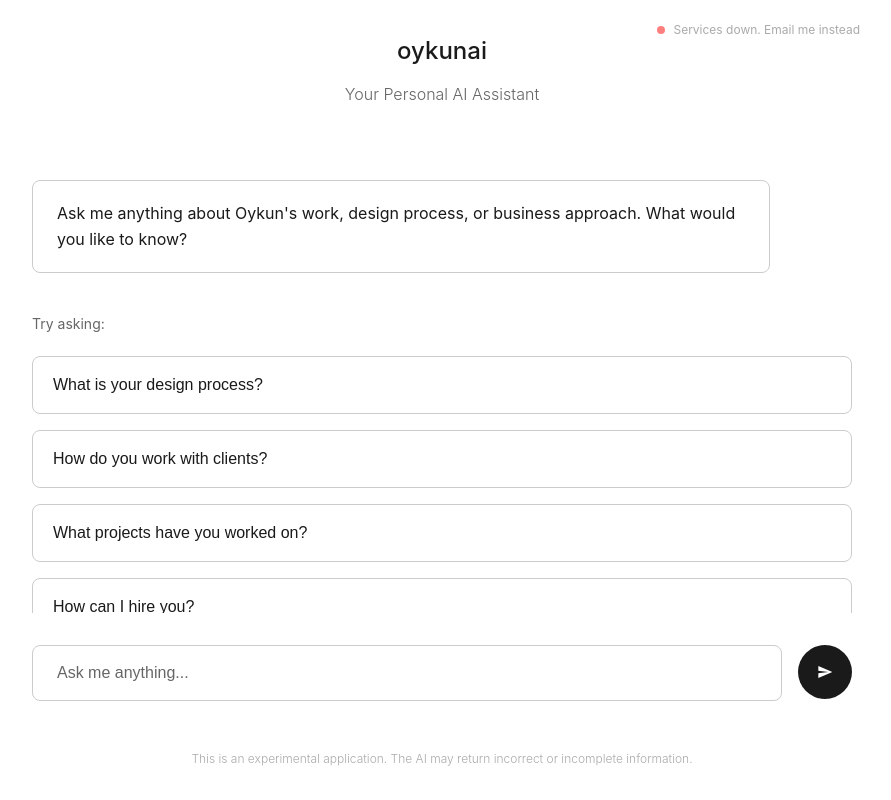
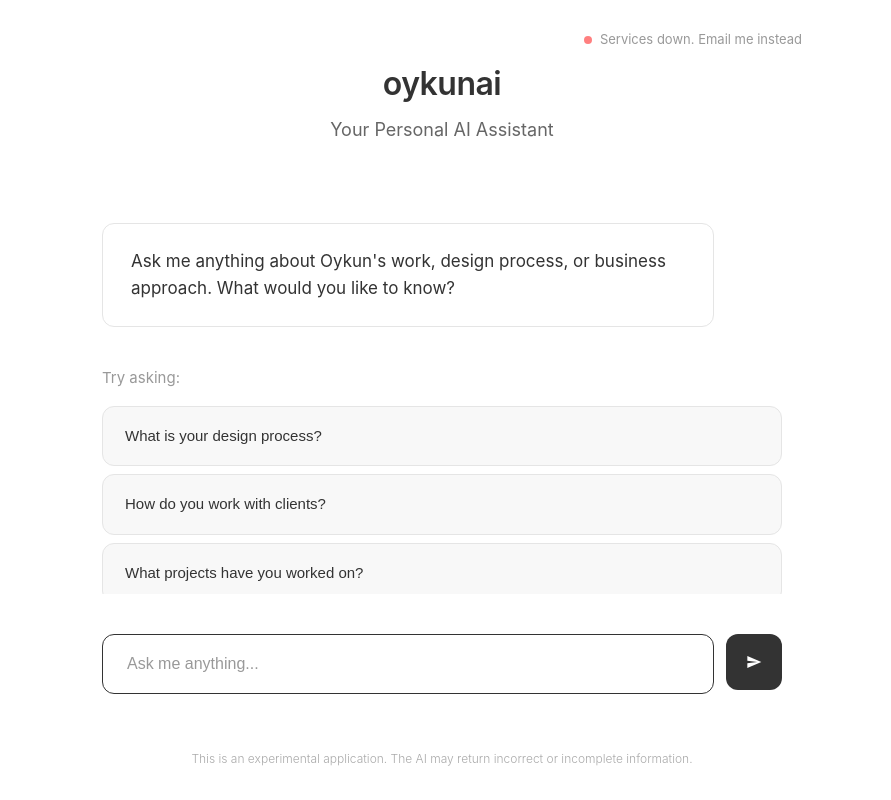
Before and after one commit to oykun/crucial-chat, a website: page public/oykunai/index.html in a window 1280 px wide. Shown: the whole page, without its empty margins (198-1089 px from the left). Drawn offline with Linux system fonts and the light colour scheme; no server answers.

Commit message:
Update design to match Skirano's clean, professional aesthetic
- Increased header padding and made title larger (32px, weight 600)
- Softer color palette: #333333 instead of #1A1A1A, #999999 for secondary text
- Rounded corners increased to 12px for modern feel
- Input field now has clean white background with subtle border
- Button changed from circular to rounded rectangle (12px radius)
- Sample questions have light gray background (#F8F8F8) for subtle distinction
- Increased spacing and padding throughout for better breathing room
- Reduced max-width to 800px for better focus
- More professional, minimal aesthetic matching modern AI interfaces

```diff
--- a/public/oykunai/styles.css
+++ b/public/oykunai/styles.css
@@ -6,8 +6,8 @@
 
 body {
     font-family: -apple-system, BlinkMacSystemFont, 'Segoe UI', Roboto, sans-serif;
-    line-height: 1.6;
-    color: #1A1A1A;
+    line-height: 1.5;
+    color: #333333;
     background: #FFFFFF;
     margin: 0;
     padding: 0;
@@ -17,7 +17,7 @@ body {
 
 .container {
     height: 100vh;
-    max-width: 900px;
+    max-width: 800px;
     margin: 0 auto;
     display: flex;
     flex-direction: column;
@@ -26,37 +26,38 @@ body {
 
 .header {
     background: #FFFFFF;
-    color: #1A1A1A;
-    padding: 32px 40px;
+    color: #333333;
+    padding: 60px 40px 40px;
     text-align: center;
     flex-shrink: 0;
     position: relative;
 }
 
 .header h1 {
-    margin: 0 0 12px 0;
-    font-size: 24px;
-    font-weight: 500;
-    color: #1A1A1A;
+    margin: 0 0 8px 0;
+    font-size: 32px;
+    font-weight: 600;
+    color: #333333;
+    letter-spacing: -0.5px;
 }
 
 .header p {
     margin: 0;
-    font-size: 16px;
-    font-weight: 300;
+    font-size: 18px;
+    font-weight: 400;
     color: #666666;
 }
 
 .health-indicator {
     position: absolute;
-    top: 20px;
-    right: 32px;
+    top: 30px;
+    right: 40px;
     display: flex;
     align-items: center;
     gap: 8px;
-    font-size: 12px;
+    font-size: 13px;
     font-weight: 400;
-    color: #AAAAAA;
+    color: #999999;
 }
 
 .status-dot {
@@ -87,7 +88,7 @@ body {
 .chat-container {
     flex: 1;
     overflow-y: auto;
-    padding: 40px;
+    padding: 40px 60px;
     background: #FFFFFF;
 }
 
@@ -106,53 +107,52 @@ body {
 }
 
 .message-content {
-    padding: 20px 24px;
-    font-size: 16px;
+    padding: 24px 28px;
+    font-size: 17px;
     line-height: 1.6;
-    color: #1A1A1A;
+    color: #333333;
     font-weight: 400;
     background: #FFFFFF;
-    border-radius: 8px;
-    border: 1px solid #CCCCCC;
+    border-radius: 12px;
+    border: 1px solid #E5E5E5;
 }
 
 .input-container {
-    padding: 32px 40px;
+    padding: 40px 60px;
     display: flex;
-    gap: 16px;
+    gap: 12px;
     background: #FFFFFF;
     flex-shrink: 0;
 }
 
 .input-container input {
     flex: 1;
-    padding: 18px 24px;
-    border: none;
-    border-radius: 8px;
-    background: #F0F0F0;
+    padding: 20px 24px;
+    border: 1px solid #E5E5E5;
+    border-radius: 12px;
+    background: #FFFFFF;
     font-size: 16px;
     outline: none;
-    color: #1A1A1A;
+    color: #333333;
     font-weight: 400;
     transition: all 0.2s ease;
 }
 
 .input-container input:focus {
-    background: #FFFFFF;
-    border: 1px solid #CCCCCC;
+    border-color: #333333;
 }
 
 .input-container input::placeholder {
-    color: #666666;
-    font-weight: 300;
+    color: #999999;
+    font-weight: 400;
 }
 
 .input-container button {
-    padding: 18px;
-    background: #1A1A1A;
+    padding: 20px;
+    background: #333333;
     color: #FFFFFF;
     border: none;
-    border-radius: 50%;
+    border-radius: 12px;
     font-size: 16px;
     font-weight: 400;
     cursor: pointer;
@@ -160,12 +160,12 @@ body {
     display: flex;
     align-items: center;
     justify-content: center;
-    width: 54px;
-    height: 54px;
+    width: 56px;
+    height: 56px;
 }
 
 .input-container button:hover {
-    background: #333333;
+    background: #222222;
 }
 
 .input-container button:disabled {
@@ -202,9 +202,9 @@ body {
 }
 
 .sample-questions-label {
-    color: #666666;
-    font-size: 14px;
-    margin-bottom: 20px;
+    color: #999999;
+    font-size: 15px;
+    margin-bottom: 16px;
     font-weight: 400;
     text-transform: none;
     letter-spacing: 0;
@@ -213,13 +213,13 @@ body {
 .sample-question-btn {
     display: block;
     width: 100%;
-    margin: 16px 0;
-    padding: 16px 20px;
-    background: #FFFFFF;
-    color: #1A1A1A;
-    border: 1px solid #CCCCCC;
-    border-radius: 8px;
-    font-size: 16px;
+    margin: 8px 0;
+    padding: 18px 22px;
+    background: #F8F8F8;
+    color: #333333;
+    border: 1px solid #E5E5E5;
+    border-radius: 12px;
+    font-size: 15px;
     cursor: pointer;
     transition: all 0.2s ease;
     text-align: left;
@@ -229,7 +229,7 @@ body {
 
 .sample-question-btn:hover {
     background: #F0F0F0;
-    border-color: #AAAAAA;
+    border-color: #D5D5D5;
 }
 
 .sample-question-btn:last-child {
```
